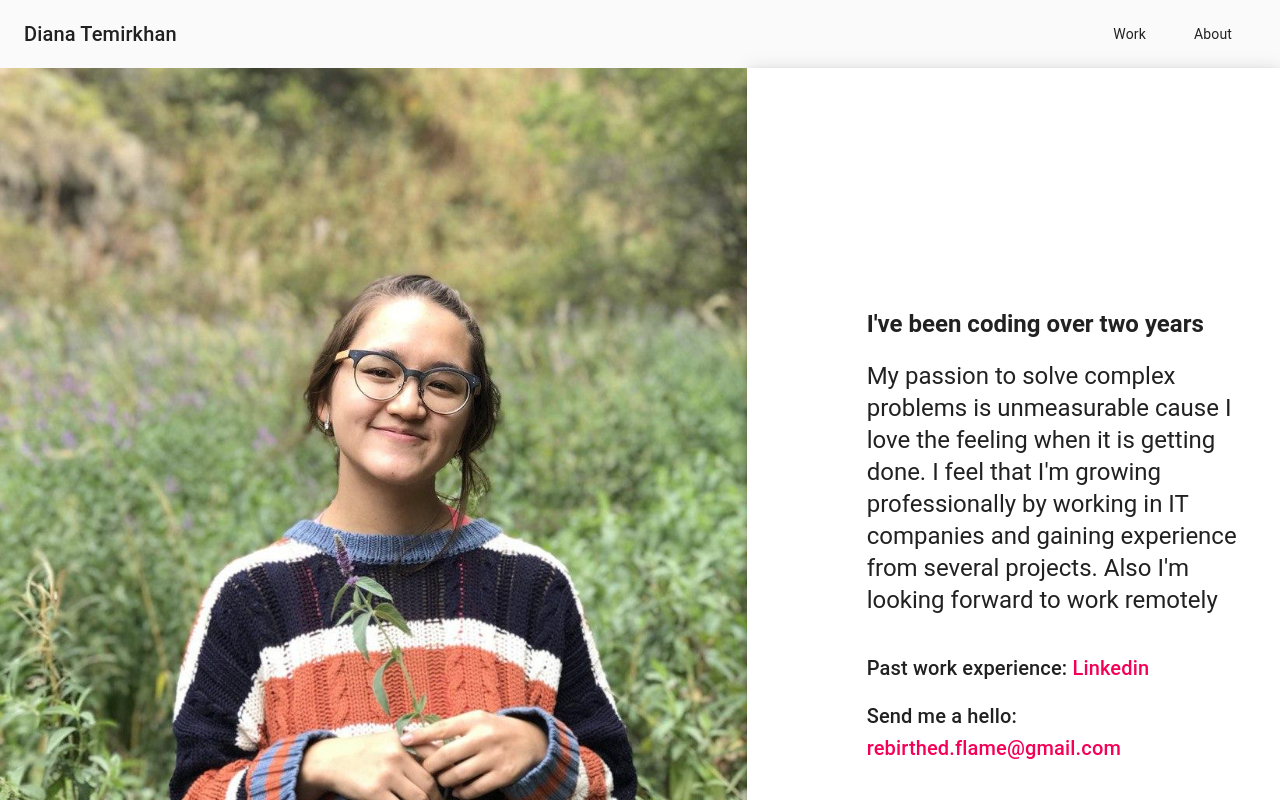
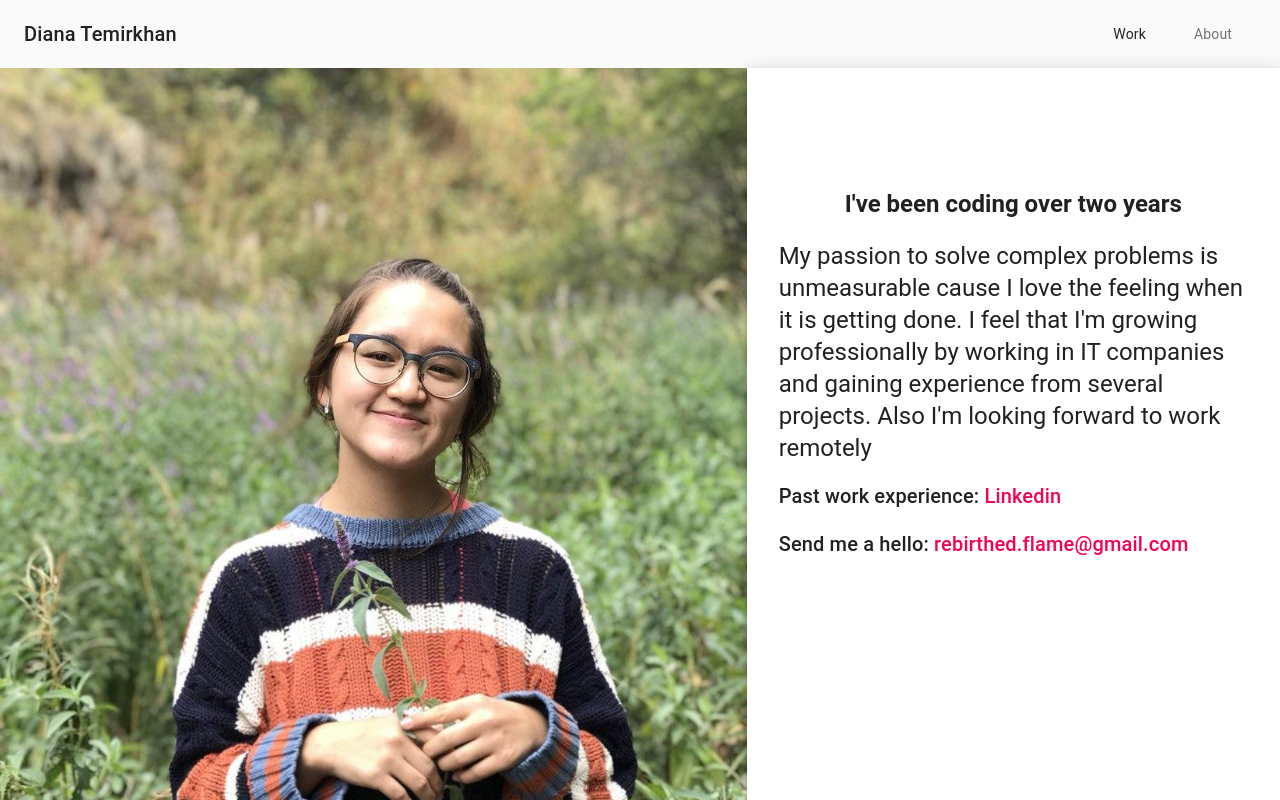
Before and after one commit to Rebirthen/Portfolio, a React (Create React App) app: page /#/about in a window 1280 px wide. Shown: the top 800 px of the page. Built offline with nearby package versions, Linux system fonts and the light colour scheme.

Commit message:
about style

```diff
--- a/src/App.js
+++ b/src/App.js
@@ -2,20 +2,15 @@ import React from "react";
 import { Route, HashRouter } from "react-router-dom";
 import About from "./pages/About";
 import Work from "./pages/Work";
-import Header from "./organisms/Header";
 import Footer from "./organisms/Footer";
 
-const sections = [
-  { title: "Work", url: "/#" },
-  { title: "About", url: "/#about" }
-];
+
 
 function App() {
   return (
     <HashRouter basename="/Portfolio">
       <div className="App">
-        <Header title="Diana Temirkhan" sections={sections} />
-        <Route exact path="/" component={Work} />
+        <Route exact path="/" component={Work}/>
         <Route path="/about" component={About} />
         <Footer/>
       </div>
--- a/src/molecules/PureMenu.js
+++ b/src/molecules/PureMenu.js
@@ -3,10 +3,12 @@
 import React from "react";
 import PureLink from "./../atoms/PureLink";
 
-function PureMenu({ sections, pageUrl, classes }) {
-  return sections.map(({ title, url }) => {
+function PureMenu({ sections,classes }) {
+
+  return sections.map(({ title, url,name}) => {
+    let pageUrl = window.location.href;
     let isActive =
-      pageUrl.substr(pageUrl.lastIndexOf("/") + 1) === url.replace("/", "");
+      pageUrl.substr(pageUrl.lastIndexOf("/") + 1) === name;
     return (
       <PureLink
         isActive={isActive}
--- a/src/organisms/Header.js
+++ b/src/organisms/Header.js
@@ -7,8 +7,12 @@ import PureMenu from "./../molecules/PureMenu";
 
 export default function Header(props) {
   const classes = useMenuStyles();
-  const { sections, title } = props;
-  let pageUrl = window.location.href;
+  const {  title } = props;
+
+  const sections = [
+    { title: "Work", url: "/Portfolio/#" ,name:""},
+    { title: "About", url: "/Portfolio/#/about" ,name:"about"}
+  ];
   return (
     <React.Fragment>
       <Toolbar className={classes.toolbar}>
@@ -23,7 +27,7 @@ export default function Header(props) {
           {title}
         </Typography>
 
-        <PureMenu sections={sections} pageUrl={pageUrl} classes={classes} />
+        <PureMenu sections={sections} classes={classes} />
       </Toolbar>
     </React.Fragment>
   );
--- a/src/organisms/Projects.js
+++ b/src/organisms/Projects.js
@@ -4,11 +4,9 @@ import CardMedia from "@material-ui/core/CardMedia";
 import Grid from "@material-ui/core/Grid";
 import Typography from "@material-ui/core/Typography";
 import Container from "@material-ui/core/Container";
-import { workStyles } from "./../styles/WorkStyle";
 import Link from "@material-ui/core/Link";
 
-export const Projects = ({ cards }) => {
-  const classes = workStyles();
+export const Projects = ({ cards,classes }) => {
   return (
     <Container className={classes.cardGrid}>
       <Typography variant="h7" align="center" color="textSecondary" paragraph>
--- a/src/pages/About.js
+++ b/src/pages/About.js
@@ -1,12 +1,18 @@
 
 import React from "react";
-import AboutGrid from "../organisms/AboutGrid";
+import AboutAlt from "../templates/AboutAlt";
+import { CssBaseline } from "@material-ui/core";
+import Header from "../organisms/Header";
 
 export default function About() {
 
   return (
-    <div>
-    <AboutGrid/>
-    </div>
+    <React.Fragment>
+    <Header title="Diana Temirkhan"  />
+    <CssBaseline />
+    <main>
+    <AboutAlt/>
+    </main>
+    </React.Fragment>
   );
 }
--- a/src/pages/Work.js
+++ b/src/pages/Work.js
@@ -3,6 +3,7 @@ import CssBaseline from "@material-ui/core/CssBaseline";
 import { workStyles } from "./../styles/WorkStyle";
 import { WelcomeText } from "./../templates/WelcomeText";
 import { Projects } from "./../organisms/Projects";
+import Header from "../organisms/Header";
 
 const cards = [
   {
@@ -29,7 +30,7 @@ const cards = [
   {
     title: "Weather",
     heading: "Weather",
-    url: "https://www.rebirthen.github.io/",
+    url: "https://www.rebirthen.github.io/weather",
     image: "weather-app.png",
     text: "Lorem ipsum dolor sit amet, consectetur adipiscing elit. "
   }
@@ -40,10 +41,11 @@ export default function Work() {
 
   return (
     <React.Fragment>
+    <Header title="Diana Temirkhan"  />
       <CssBaseline />
       <main>
         <WelcomeText classes={classes} />
-        <Projects cards={cards} />
+        <Projects cards={cards} classes={classes} />
       </main>
     </React.Fragment>
   );
--- a/src/styles/AboutStyle.js
+++ b/src/styles/AboutStyle.js
@@ -1,9 +1,10 @@
 
 import { makeStyles } from "@material-ui/core/styles";
 import Image from "../assets/diana.jpg"
-export const aboutStyles = makeStyles(theme => ({
+
+export const aboutStyles = makeStyles((theme) => ({
   root: {
-      height: "100vh"
+    height: "100vh",
   },
   image: {
     backgroundImage: `url(${Image})`,
@@ -13,11 +14,16 @@ export const aboutStyles = makeStyles(theme => ({
         ? theme.palette.grey[50]
         : theme.palette.grey[900],
     backgroundSize: "cover",
-      backgroundPosition: "center"
+    backgroundPosition: "center",
   },
   paper: {
-      margin: theme.spacing(30, 4,15,15),
+    margin: theme.spacing(15, 4),
     display: "flex",
-      flexDirection: "column"
+    flexDirection: "column",
+    alignItems: "center",
+  },
+  avatar: {
+    margin: theme.spacing(1),
+    backgroundColor: theme.palette.secondary.main,
   }
 }));
--- a/src/organisms/AboutGrid.js
+++ b/src/templates/AboutAlt.js
@@ -1,13 +1,18 @@
+import React from "react";
+
 import CssBaseline from "@material-ui/core/CssBaseline";
+
+import Paper from "@material-ui/core/Paper";
 import Grid from "@material-ui/core/Grid";
-import Paper from "@material-ui/core/Paper";
+
 import Typography from "@material-ui/core/Typography";
-import React from "react";
+
+import StrongLink from "../atoms/StrongLink";
 import { aboutStyles } from "../styles/AboutStyle";
-import StrongLink from "../atoms/StrongLink";
 
 
-export default function AboutGrid() {
+
+export default function AboutAlt() {
   const classes = aboutStyles();
 
   return (
@@ -16,10 +21,11 @@ export default function AboutGrid() {
       <Grid item xs={false} sm={4} md={7} className={classes.image} />
       <Grid item xs={12} sm={8} md={5} component={Paper} elevation={6} square>
         <div className={classes.paper}>
-          <Typography  variant="h5" align="left" >
+          <Typography component="h1" variant="h5">
             <strong>I've been coding over two years</strong>
           </Typography>
           <br/>
+
           <Typography variant="h5" align="left" paragraph>
             My passion to solve complex problems is unmeasurable cause I love
             the feeling when it is getting done. I feel that I'm growing
@@ -27,17 +33,26 @@ export default function AboutGrid() {
             from several projects. Also I'm looking forward to work
             remotely
           </Typography>
-          <br/>
-          <Typography variant="h6" align="left" paragraph>
-          Past work experience: <StrongLink classes={classes} url="https://www.linkedin.com/in/diana-temirkhan-862bb1172/" title="Linkedin"/>
+            <Grid container>
+              <Grid >
+                <Typography variant="h6" align="left" paragraph>
+                  Past work experience:{" "}
+                  <StrongLink
+                    classes={classes}
+                    url="https://www.linkedin.com/in/diana-temirkhan-862bb1172/"
+                    title="Linkedin"
+                  />
+                </Typography>
+              </Grid>
+              <Grid >
+              <Typography variant="h6" align="left" paragraph>
+              Send me a hello: <StrongLink classes={classes} url="mailto:rebirthed.flame@gmail.com" title="rebirthed.flame@gmail.com"/>
 
 
-          </Typography>
-          <Typography variant="h6" align="left" paragraph>
-          Send me a hello: <StrongLink classes={classes} url="mailto:rebirthed.flame@gmail.com" title="rebirthed.flame@gmail.com"/>
+              </Typography>
+              </Grid>
+            </Grid>
 
-
-          </Typography>
         </div>
       </Grid>
     </Grid>
--- a/src/templates/WelcomeText.jsx
+++ b/src/templates/WelcomeText.jsx
@@ -6,10 +6,10 @@ export const WelcomeText = ({ classes }) => {
   return (
     <div className={classes.heroContent}>
       <Container maxWidth="sm">
-        <Typography component="h1" variant="h3" align="center" paragraph>
+        <Typography variant="h4" align="center" paragraph>
           Hi, I'm Diana!
         </Typography>
-        <Typography variant="h3" align="center" paragraph>
+        <Typography variant="h4" align="center" paragraph>
           I’m a Software Developer at{" "}
           <StrongLink
             classes={classes}
```
Lines whose indentation alone changed are shown as unchanged.
